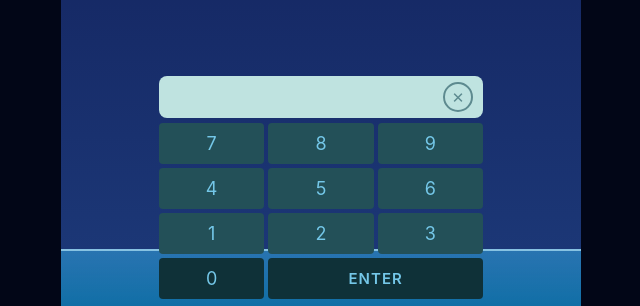
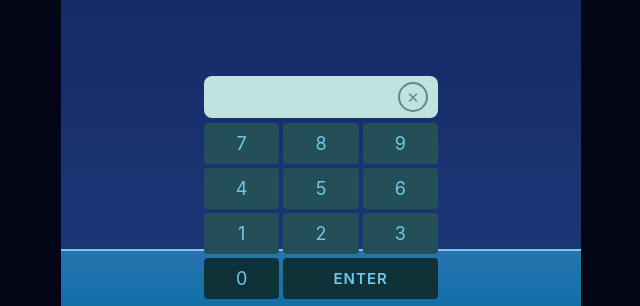
Before and after one commit to madrymaciej/rachowanie, a plain HTML site: page index.html in a window 1280 px wide. Both pictures are taken after a click on the button "Start". Shown: the part 491-797 px from the top of the page, without its empty margins (319-959 px from the left). Drawn offline with Linux system fonts and the light colour scheme.

Commit message:
Add files via upload

```diff
--- a/index.html
+++ b/index.html
@@ -79,7 +79,7 @@
 
   /* Klawiatura kalkulatorowa */
   #keypad { position:absolute; bottom:0; left:0; right:0; z-index:30;
-    padding:6px 8px calc(6px + env(safe-area-inset-bottom)) 8px; max-width:340px;
+    padding:6px 8px calc(6px + env(safe-area-inset-bottom)) 8px; max-width:250px;
     margin:0 auto; }
   #displayBar { position:relative; height:42px; border-radius:8px; background:#bfe3e0;
     display:flex; align-items:center; justify-content:center; margin-bottom:5px; transition:background .12s; }
```
